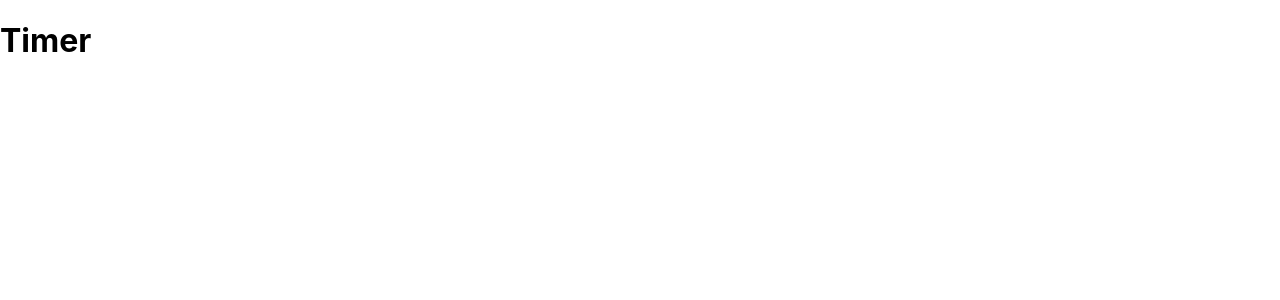
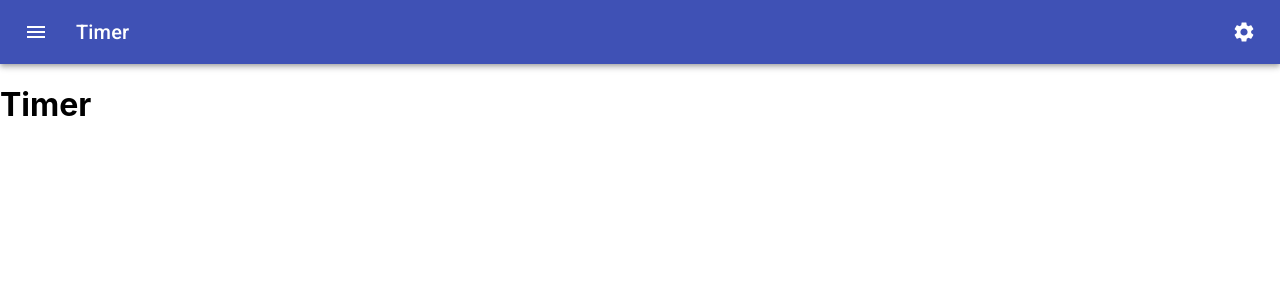
Before and after one commit to ctln12/react-timed-task-tracker, a React (Create React App) app: page / in a window 1280 px wide. Shown: the top 300 px of the page. Built offline with nearby package versions, Linux system fonts and the light colour scheme.

Commit message:
Create new Navbar and Layout component

```diff
--- a/src/App.js
+++ b/src/App.js
@@ -1,14 +1,17 @@
 import React from 'react';
 import { Route, Switch } from 'react-router-dom';
+import Layout from './components/layout/Layout';
 import TodoApp from './components/TodoApp';
 
 function App() {
   return (
-    <Switch >
-      <Route exact path="/" render={() => <h1>Timer</h1>} />
-      <Route exact path="/settings" render={() => <h1>Timer Settings</h1>} />
-      <Route exact path="/tasks" render={() => <TodoApp />} />
-    </Switch>
+    <Layout>
+      <Switch >
+        <Route exact path="/" render={() => <h1>Timer</h1>} />
+        <Route exact path="/settings" render={() => <h1>Timer Settings</h1>} />
+        <Route exact path="/tasks" render={() => <TodoApp />} />
+      </Switch>
+    </Layout>
   )
 }
 
--- /dev/null
+++ b/src/components/Navbar.js
@@ -0,0 +1,49 @@
+import React from 'react';
+import { Link, Route, Switch } from 'react-router-dom';
+import { makeStyles } from '@material-ui/core/styles';
+import { AppBar, IconButton, Toolbar, Typography } from '@material-ui/core';
+import { Menu, Settings } from '@material-ui/icons';
+import TodoApp from './TodoApp';
+
+const useStyles = makeStyles((theme) => ({
+  root: {
+    flexGrow: 1,
+  },
+  menuButton: {
+    marginRight: theme.spacing(2),
+  },
+  settingsLink: {
+    color: 'inherit',
+  },
+  title: {
+    flexGrow: 1,
+  },
+}));
+
+export default function ButtonAppBar() {
+  const classes = useStyles();
+
+  return (
+    <div className={classes.root}>
+      <AppBar position="static">
+        <Toolbar>
+          <IconButton edge="start" className={classes.menuButton} color="inherit" aria-label="menu">
+            <Menu />
+          </IconButton>
+          <Typography variant="h6" className={classes.title}>
+            <Switch >
+              <Route exact path="/" render={() => <h1>Timer</h1>} children={() => 'Timer'} />
+              <Route exact path="/settings" render={() => <h1>Timer Settings</h1>} children={() => 'Settings'} />
+              <Route exact path="/tasks" render={() => <TodoApp />} children={() => 'All tasks'} />
+            </Switch>
+          </Typography>
+          <Link to="/settings" className={classes.settingsLink}>
+            <IconButton edge="end" aria-label="settings" color="inherit">
+              <Settings />
+            </IconButton>
+          </Link>
+        </Toolbar>
+      </AppBar>
+    </div>
+  );
+}
--- /dev/null
+++ b/src/components/layout/Layout.js
@@ -0,0 +1,13 @@
+import React from 'react';
+import Navbar from '../Navbar';
+
+const Layout =({children}) =>{
+    return(
+        <>
+          <Navbar/>
+          <main>{children}</main>
+        </>
+    )
+}
+
+export default Layout;
```
